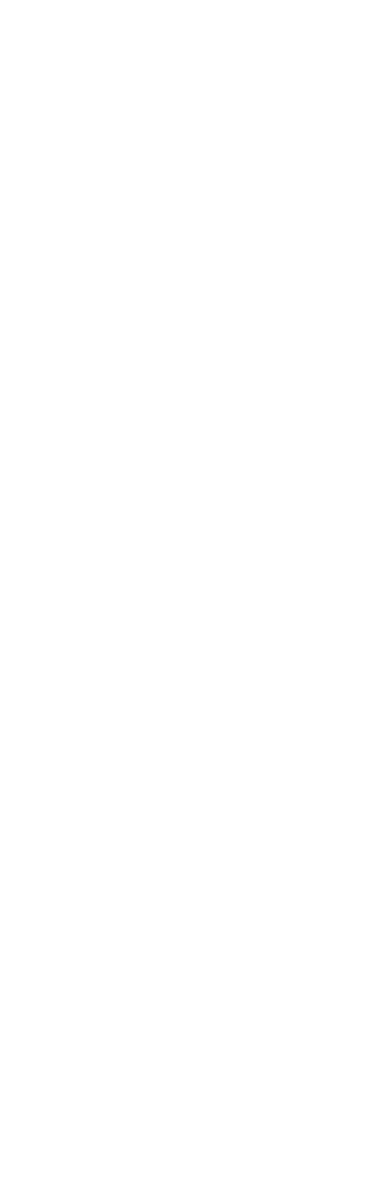
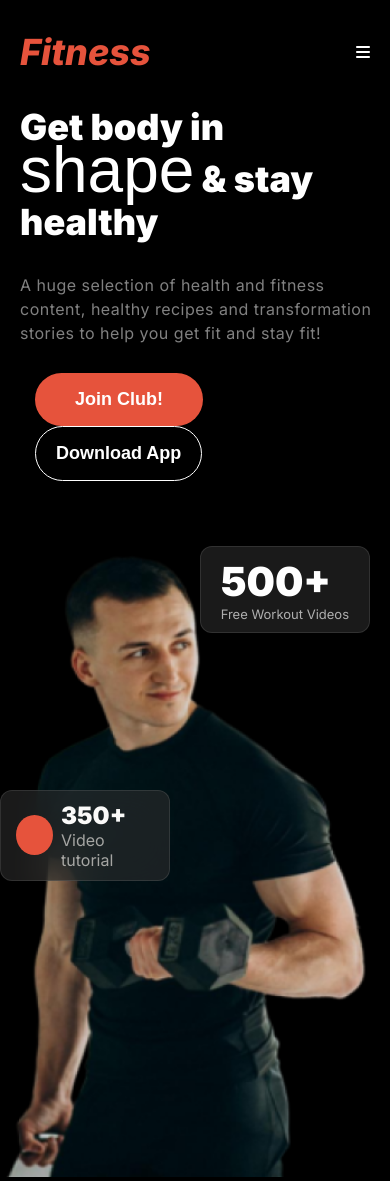
Before and after one commit to mu-senpai/Assignment-2, a plain HTML site: page index.html in a window 390 px wide. Before the commit the page ends 844 px from the top, so only its background shows below. Drawn offline with Linux system fonts and the light colour scheme; a web font is replaced by a local one.

Commit message:
Banner section completed

```diff
--- a/index.html
+++ b/index.html
@@ -3,11 +3,66 @@
 <head>
     <meta charset="UTF-8">
     <meta name="viewport" content="width=device-width, initial-scale=1.0">
+    <link rel="stylesheet" href="https://cdnjs.cloudflare.com/ajax/libs/font-awesome/6.6.0/css/all.min.css" integrity="sha512-Kc323vGBEqzTmouAECnVceyQqyqdsSiqLQISBL29aUW4U/M7pSPA/gEUZQqv1cwx4OnYxTxve5UMg5GT6L4JJg==" crossorigin="anonymous" referrerpolicy="no-referrer"/>
     <link rel="stylesheet" href="styles/style.css">
     <link rel="stylesheet" href="styles/responsive.css">
     <title>Fitness</title>
 </head>
-<body>
+<body class="bg-main inter-normal">
+    <header class="banner-section">
+        <section class="banner-container">
 
+            <!-- nav-bar starts here -->
+            <nav class="nav-bar display-flex">
+                <h1 class="nav-heading">Fitness</h1>
+                <div class="nav-listing-container">
+                    <ul class="nav-listing">
+                        <li><button id="nav-listing-home"><a href="">Home</a></button></li>
+                        <li><a href="">Service</a></li>
+                        <li><a href="">Contact</a></li>
+                        <li><a href="">About</a></li>
+                    </ul>
+                </div>
+                <div class="hamburger-menu">
+                    <i class="fa-solid fa-bars"></i>
+                </div>
+            </nav>
+            <!-- nav-bar ends here -->
+
+            <!-- banner content starts -->
+            <div class="banner-content-container display-flex">
+                <div class="banner-content display-flex">
+                    <h1 class="banner-heading">Get body in<br><span class="miama-heading">shape</span> & stay<br> healthy</h1>
+                    <p class="banner-description">A huge selection of health and fitness content, healthy recipes and transformation stories to help you get fit and stay fit!</p>
+                    <div class="banner-button-container">
+                        <button class="btn-primary">Join Club<span id="banner-primary-button-mobile-span"> Now</span>!</button>
+                        <button class="btn-secondary">Download App</button>
+                    </div>
+                </div>
+                <div class="banner-image">
+                    <img src="assets/banner_image.png" alt="">
+                </div>
+                <div class="banner-image-tutorial-box display-flex">
+                    <div class="tutorial-round-ball"></div>
+                    <div>
+                        <h3 class="tutorial-box-number">350+</h3>
+                        <p class="tutorial-box-description">Video tutorial</p>
+                    </div>
+                </div>
+                <div class="banner-image-workout-box">
+                    <h2 class="workout-box-number">500+</h2>
+                    <p class="workout-box-description">Free Workout Videos</p>
+                </div>
+            </div>
+            <!-- banner content ends -->
+
+        </section>
+    </header>
+    <main>
+
+    </main>
+    <footer>
+
+    </footer>
 </body>
 </html>
--- a/styles/responsive.css
+++ b/styles/responsive.css
@@ -0,0 +1,222 @@
+/* Responsive for S-size Mobile devices */
+@media screen and (max-width: 320px){
+    .miama-heading{
+        font-size: 4rem;
+    }
+
+    .btn-primary, .btn-secondary{
+        padding: 16px 20px;
+    }
+
+    .banner-container{
+        margin-top: 30px;
+    }
+
+    .nav-bar{
+        padding: 0 10px;
+    }
+
+    .nav-listing-container{
+        display: none;
+    }
+
+    .hamburger-menu{
+        display: block;
+    }
+
+    .banner-content-container{
+        flex-direction: column;
+        gap: 48px;
+    }
+
+    .banner-content{
+        width: 100%;
+    }
+
+    .banner-heading{
+        font-size: 2.25rem;
+        margin-left: 10px;
+    }
+
+    .banner-description{
+        margin-left: 10px;
+    }
+
+    .banner-button-container{
+        margin: 0 auto;
+    }
+
+    #banner-primary-button-mobile-span{
+        display: none;
+    }
+
+    .banner-image{
+        width: 100%;
+    }
+
+    .banner-image img{
+        width: 100%;
+    }
+
+    .banner-image-workout-box{
+        padding: 10px;
+        top: 440px;
+        right: 4px;
+    }
+
+    .workout-box-number{
+        font-size: 2rem;
+    }
+
+    .banner-image-tutorial-box{
+        padding: 10px;
+        bottom: 200px;
+        right: 135px;
+    }
+}
+
+/* Responsive for M-size Mobile devices */
+@media screen and (min-width: 320.5px) and (max-width: 375.5px){
+    .miama-heading{
+        font-size: 4rem;
+    }
+
+    .btn-secondary{
+        padding: 16px 20px;
+    }
+
+    .banner-container{
+        margin-top: 30px;
+    }
+
+    .nav-bar{
+        padding: 0 20px;
+    }
+
+    .nav-listing-container{
+        display: none;
+    }
+
+    .hamburger-menu{
+        display: block;
+    }
+
+    .banner-content-container{
+        flex-direction: column;
+        gap: 48px;
+    }
+
+    .banner-content{
+        width: 100%;
+    }
+
+    .banner-heading{
+        font-size: 2.25rem;
+        margin-left: 20px;
+    }
+
+    .banner-description{
+        margin-left: 20px;
+    }
+
+    .banner-button-container{
+        margin: 0 10px;
+    }
+
+    #banner-primary-button-mobile-span{
+        display: none;
+    }
+
+    .banner-image{
+        width: 100%;
+    }
+
+    .banner-image img{
+        width: 100%;
+    }
+
+    .banner-image-workout-box{
+        padding: 10px 15px;
+        top: 420px;
+        right: 12px;
+    }
+
+    .banner-image-tutorial-box{
+        padding: 10px 15px;
+        bottom: 250px;
+        right: 170px;
+    }
+}
+
+/* Responsive for L-size Mobile devices */
+@media screen and (min-width: 375.5px) and (max-width: 576px){
+    .miama-heading{
+        font-size: 4rem;
+    }
+
+    .btn-secondary{
+        padding: 16px 20px;
+    }
+
+    .banner-container{
+        margin-top: 30px;
+    }
+
+    .nav-bar{
+        padding: 0 20px;
+    }
+
+    .nav-listing-container{
+        display: none;
+    }
+
+    .hamburger-menu{
+        display: block;
+    }
+
+    .banner-content-container{
+        flex-direction: column;
+        gap: 48px;
+    }
+
+    .banner-content{
+        width: 100%;
+    }
+
+    .banner-heading{
+        font-size: 2.25rem;
+        margin-left: 20px;
+    }
+
+    .banner-description{
+        margin-left: 20px;
+    }
+
+    .banner-button-container{
+        margin: 0 35px;
+    }
+
+    #banner-primary-button-mobile-span{
+        display: none;
+    }
+
+    .banner-image{
+        width: 100%;
+    }
+
+    .banner-image img{
+        width: 100%;
+    }
+
+    .banner-image-workout-box{
+        padding: 10px 20px;
+        top: 440px;
+        right: 20px;
+    }
+
+    .banner-image-tutorial-box{
+        padding: 10px 15px;
+        bottom: 300px;
+        right: 220px;
+    }
+}
--- a/styles/style.css
+++ b/styles/style.css
@@ -0,0 +1,216 @@
+@import url('https://fonts.googleapis.com/css2?family=Inter:ital,opsz,wght@0,14..32,100..900;1,14..32,100..900&display=swap');
+@import url('https://fonts.cdnfonts.com/css/miama');
+
+.inter-normal{
+    font-family: "Inter", sans-serif;
+    font-optical-sizing: auto;
+    font-weight: 400;
+    font-style: normal;
+    color: white;
+}
+
+.miama-heading{
+    font-family: 'Miama', sans-serif;
+    font-size: 7.5rem;
+    font-weight: 400;
+    font-style: normal;
+    color: white;
+}
+
+*{
+    margin: 0;
+    padding: 0;
+}
+
+.bg-main{
+    background-color: rgb(0, 0, 0);
+}
+
+.display-flex{
+    display: flex;
+}
+
+.btn-primary{
+    background-color: rgb(230, 83, 60);
+    padding: 16px 40px;
+    color: rgb(255, 255, 255);
+    font-size: 1.125rem;
+    font-weight: 600;
+    border-radius: 42px;
+    border: none;
+    margin-right: 14px;
+}
+
+.btn-secondary{
+    background-color: transparent;
+    padding: 16px 40px;
+    color: rgb(255, 255, 255);
+    font-size: 1.125rem;
+    font-weight: 600;
+    border: 1px solid rgb(255, 255, 255);
+    border-radius: 42px;
+}
+
+/* banner section styling starts */
+.banner-section{
+    max-width: 1440px;
+    background-color: linear-gradient(180.00deg, rgb(17, 17, 17),rgba(119, 119, 119, 0) 100%);
+    border: 1px solid linear-gradient(180.00deg, rgb(17, 17, 17),rgba(119, 119, 119, 0) 100%);
+}
+
+.banner-container{
+    max-width: 1060px;
+    margin: 0 auto;
+    margin-top: 60px;
+}
+
+/* nav-bar styling starts */
+.nav-bar{
+    flex-direction: row;
+    justify-content: space-between;
+    align-items: center;
+    margin-bottom: 32px;
+}
+
+.nav-heading{
+    font-size: 2.25rem;
+    font-weight: 800;
+    font-style: italic;
+    color: rgb(230, 83, 60);
+}
+
+.nav-listing-container{
+    border: 1px solid rgba(255, 255, 255, 0.1);
+    border-radius: 39px;
+}
+
+.nav-listing{
+    display: flex;
+    flex-direction: row;
+    align-items: baseline;
+    gap: 1.8rem;
+}
+
+.nav-listing li{
+    list-style: none;
+}
+
+.nav-listing li a{
+    text-decoration: none;
+    font-size: 1.125rem;
+    font-weight: 400;
+    color: white;
+    padding: 0px 20px;
+    border-radius: 46px;
+}
+
+#nav-listing-home{
+    padding: 8px 0px;
+    background-color: rgb(230, 83, 60);
+    border: none;
+    border-radius: 46px;
+}
+
+.hamburger-menu{
+    display: none;
+}
+/* nav-bar styling ends */
+
+/* banner content styling start */
+.banner-content-container{
+    flex-direction: row;
+    justify-content: space-between;
+    align-items: center;
+    position: relative;
+}
+
+.banner-content{
+    width: 45%;
+    flex-direction: column;
+    justify-content: center;
+    gap: 28px;
+}
+
+.banner-heading{
+    font-size: 4.875rem;
+    font-weight: 900;
+    line-height: 120%;
+    letter-spacing: 0%;
+    text-align: left;
+    margin: 0;
+}
+
+.banner-description{
+    color: rgba(255, 255, 255, 0.5);
+    font-size: 1rem;
+    font-weight: 400;
+    line-height: 24px;
+    letter-spacing: 0.5px;
+    text-align: left;
+    margin: 0;
+}
+
+.banner-image{
+    width: 35%;
+}
+
+.banner-image-tutorial-box{
+    flex-direction: row;
+    align-items: center;
+    gap: 8px;
+    padding: 20px;
+    border: 1px solid rgba(255, 255, 255, 0.1);
+    border-radius: 12px;
+    backdrop-filter: blur(20px);
+    background: rgba(48, 48, 48, 0.54);
+    position: absolute;
+    bottom: 60px;
+    right: 275px;
+}
+
+.tutorial-round-ball{
+    width: 40px;
+    height: 40px;
+    border-radius: 50%;
+    background: rgb(230, 83, 60);
+}
+
+.tutorial-box-number{
+    color: rgb(250, 250, 249);
+    font-size: 1.5rem;
+    font-weight: 900;
+    text-align: left;
+}
+
+.tutorial-box-description{
+    color: rgba(239, 237, 232, 0.65);
+    font-size: 1rem;
+    font-weight: 400;
+    text-align: left;
+}
+
+.banner-image-workout-box{
+    padding: 15px 25px;
+    border: 1px solid rgba(255, 255, 255, 0.1);
+    border-radius: 12px;
+    backdrop-filter: blur(20px);
+    background: rgba(255, 255, 255, 0.1);
+    position: absolute;
+    top: 120px;
+    right: -30px;
+}
+
+.workout-box-number{
+    font-size: 2.5rem;
+    font-weight: 900;
+    text-align: left;
+}
+
+.workout-box-description{
+    font-size: 0.8125rem;
+    font-weight: 400;
+    color: rgba(255, 255, 255, 0.65);
+    text-align: left;
+}
+/* banner content styling ends */
+/* banner section styling ends */
```
Also changed, not shown: assets/banner_image.png (renamed from assets/Images 2.png).
